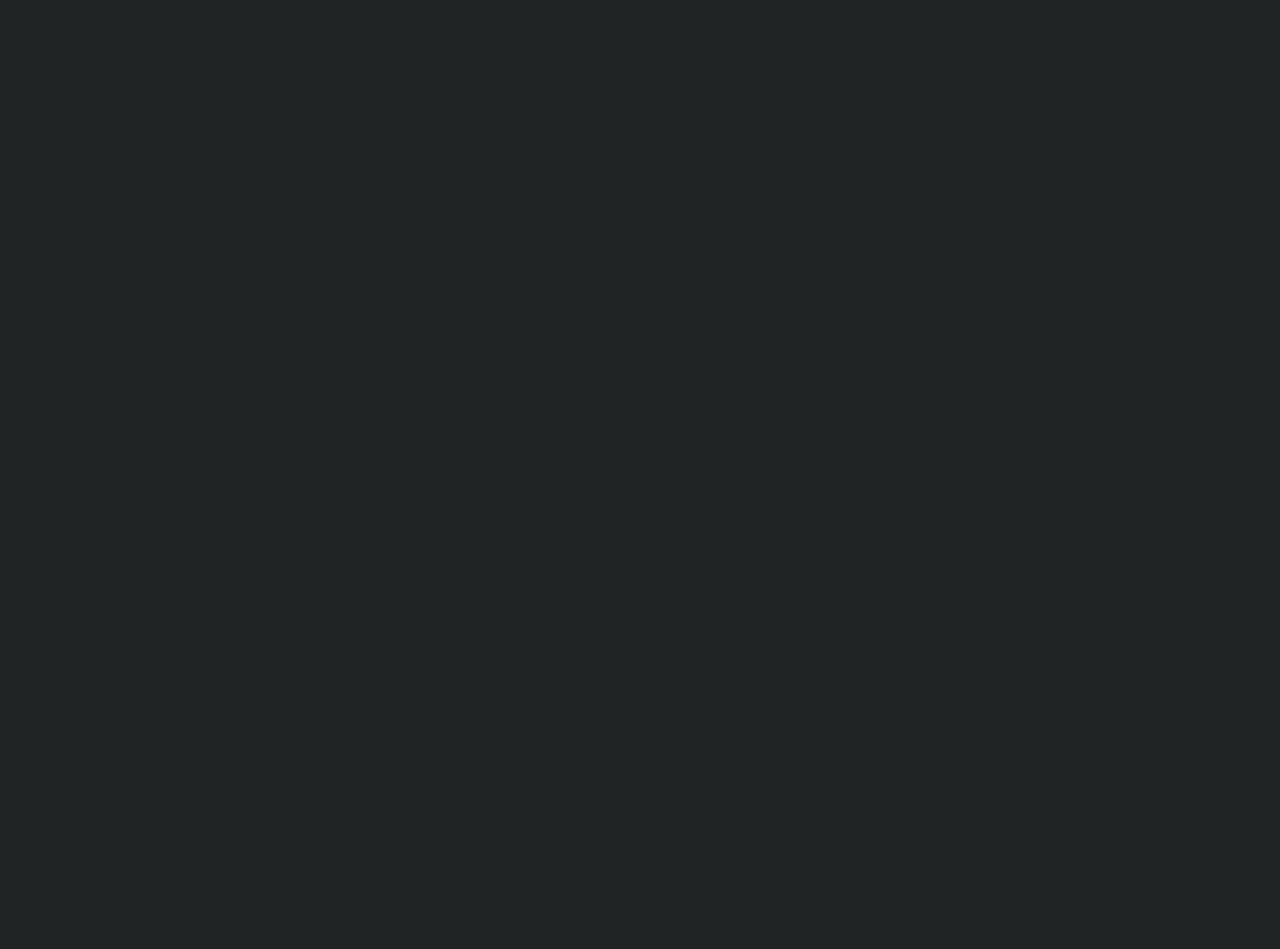
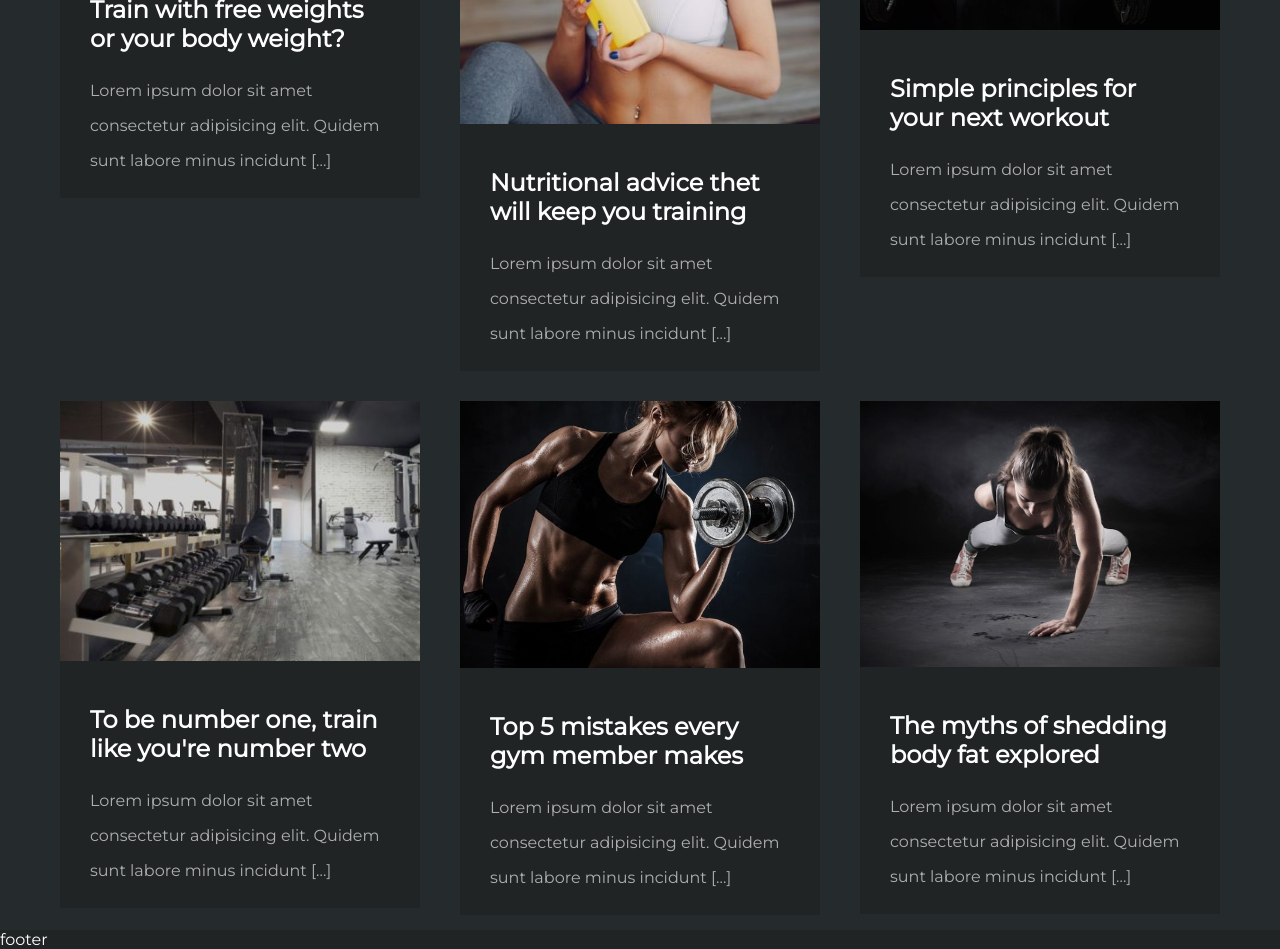
Before and after one commit to pizzi9523/proj-html-vuejs, a Vue app: page / in a window 1280 px wide. Shown: the part 6680-7629 px from the top of the page. Before the commit the page ends 6170 px from the top, so only its background shows below. Built offline with nearby package versions, Linux system fonts and the light colour scheme; the HTML template or start-up script is replaced by a standard one.

Commit message:
add PerformanceNews, bug to fix card hover

```diff
--- /dev/null
+++ b/src/components/PerformanceNews.vue
@@ -0,0 +1,149 @@
+<template>
+  <section class="performance_news">
+    <SectionTitle title="PERFORMANCE NEWS" />
+    <div class="container">
+      <div class="row">
+        <div v-for="news in blog" :key="news.title" class="col-3 special">
+          <div class="card_news">
+            <div class="card_img_wrapper">
+              <img :src="require(`../assets/images/${news.img}.jpg`)" alt="" />
+              <div class="wrapper_parallax">
+                <i class="fas fa-link fa-2x"></i>
+                <i class="fas fa-search fa-2x"></i>
+              </div>
+            </div>
+
+            <div class="body_card">
+              <h2>{{ news.title }}</h2>
+              <p>
+                {{ news.content.substr(0, 90) + " [...]" }}
+              </p>
+            </div>
+          </div>
+        </div>
+      </div>
+    </div>
+  </section>
+</template>
+
+<script>
+import SectionTitle from "./SectionTitle.vue";
+
+export default {
+  data() {
+    return {
+      blog: [
+        {
+          title: "Train with free weights or your body weight?",
+          content:
+            "Lorem ipsum dolor sit amet consectetur adipisicing elit. Quidem sunt labore minus incidunt doloribus saepe quibusdam ut quo,sapiente voluptatibus earum deleniti, numquam animi ex consequatur eligendi aliquam perferendis repellat. Quibusdam eius molestiae ipsa non fuga quis, natus obcaecati dolorum, tempora reprehenderit quia maxime quisquam numquam nostrum quae fugiat corporis.",
+          img: "blog1",
+        },
+
+        {
+          title: "Nutritional advice thet will keep you training",
+          content:
+            "Lorem ipsum dolor sit amet consectetur adipisicing elit. Quidem sunt labore minus incidunt doloribus saepe quibusdam ut quo,sapiente voluptatibus earum deleniti, numquam animi ex consequatur eligendi aliquam perferendis repellat. Quibusdam eius molestiae ipsa non fuga quis, natus obcaecati dolorum, tempora reprehenderit quia maxime quisquam numquam nostrum quae fugiat corporis.",
+          img: "blog6-400x400",
+        },
+
+        {
+          title: "Simple principles for your next workout",
+          content:
+            "Lorem ipsum dolor sit amet consectetur adipisicing elit. Quidem sunt labore minus incidunt doloribus saepe quibusdam ut quo,sapiente voluptatibus earum deleniti, numquam animi ex consequatur eligendi aliquam perferendis repellat. Quibusdam eius molestiae ipsa non fuga quis, natus obcaecati dolorum, tempora reprehenderit quia maxime quisquam numquam nostrum quae fugiat corporis.",
+          img: "trainer3",
+        },
+
+        {
+          title: "To be number one, train like you're number two",
+          content:
+            "Lorem ipsum dolor sit amet consectetur adipisicing elit. Quidem sunt labore minus incidunt doloribus saepe quibusdam ut quo,sapiente voluptatibus earum deleniti, numquam animi ex consequatur eligendi aliquam perferendis repellat. Quibusdam eius molestiae ipsa non fuga quis, natus obcaecati dolorum, tempora reprehenderit quia maxime quisquam numquam nostrum quae fugiat corporis.",
+          img: "blog4-400x289",
+        },
+
+        {
+          title: "Top 5 mistakes every gym member makes",
+          content:
+            "Lorem ipsum dolor sit amet consectetur adipisicing elit. Quidem sunt labore minus incidunt doloribus saepe quibusdam ut quo,sapiente voluptatibus earum deleniti, numquam animi ex consequatur eligendi aliquam perferendis repellat. Quibusdam eius molestiae ipsa non fuga quis, natus obcaecati dolorum, tempora reprehenderit quia maxime quisquam numquam nostrum quae fugiat corporis.",
+          img: "trainer2-600x445",
+        },
+
+        {
+          title: "The myths of shedding body fat explored",
+          content:
+            "Lorem ipsum dolor sit amet consectetur adipisicing elit. Quidem sunt labore minus incidunt doloribus saepe quibusdam ut quo,sapiente voluptatibus earum deleniti, numquam animi ex consequatur eligendi aliquam perferendis repellat. Quibusdam eius molestiae ipsa non fuga quis, natus obcaecati dolorum, tempora reprehenderit quia maxime quisquam numquam nostrum quae fugiat corporis.",
+          img: "trainer1",
+        },
+      ],
+    };
+  },
+  components: {
+    SectionTitle,
+  },
+};
+</script>
+
+<style lang="scss">
+@import "../assets/scss/variables.scss";
+
+.performance_news {
+  background-color: $secondary-bg-color;
+  .col-3.special {
+    height: fit-content;
+  }
+
+  .card_news {
+    background-color: $primary-bg-color;
+    margin: 15px;
+    .card_img_wrapper {
+      position: relative;
+      &:hover {
+        cursor: pointer;
+        .wrapper_parallax {
+          width: 100%;
+          i {
+            display: block;
+          }
+        }
+      }
+      img {
+        width: 100%;
+      }
+    }
+    .wrapper_parallax {
+      background-image: url("../assets/images/home-parallax.jpg");
+      background-size: cover;
+      width: 0;
+      height: 100%;
+      display: flex;
+      justify-content: center;
+      align-items: center;
+      gap: 20px;
+      position: absolute;
+      top: 0;
+      left: 0;
+      opacity: 0.8;
+      transition: 0.6s;
+
+      i {
+        display: none;
+        opacity: 1;
+      }
+    }
+  }
+
+  .body_card {
+    background-color: $primary-bg-color;
+
+    padding: 20px 30px;
+    h2 {
+      padding: 20px 0;
+    }
+
+    p {
+      line-height: 35px;
+      color: $secondary-text-color;
+    }
+  }
+}
+</style>
--- a/src/components/SiteMain.vue
+++ b/src/components/SiteMain.vue
@@ -7,6 +7,7 @@
     <HighPerformance />
     <Banner />
     <Trainers />
+    <PerformanceNews />
   </main>
 </template>
 
@@ -18,6 +19,7 @@ import Result from "./Result.vue";
 import HighPerformance from "./HighPerformance.vue";
 import Banner from "./Banner.vue";
 import Trainers from "./Trainers.vue";
+import PerformanceNews from "./PerformanceNews.vue";
 
 export default {
   components: {
@@ -28,6 +30,7 @@ export default {
     HighPerformance,
     Banner,
     Trainers,
+    PerformanceNews,
   },
 };
 </script>
```
